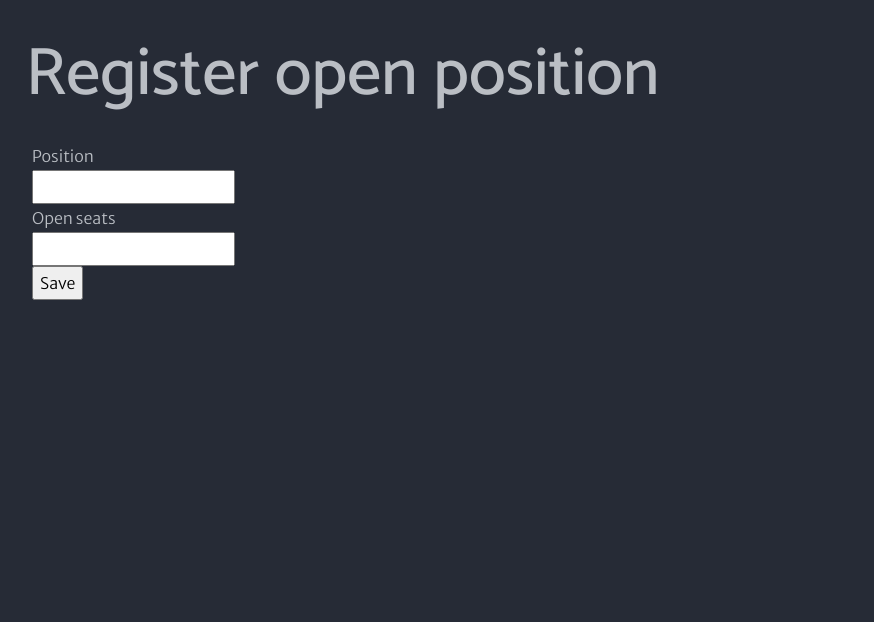
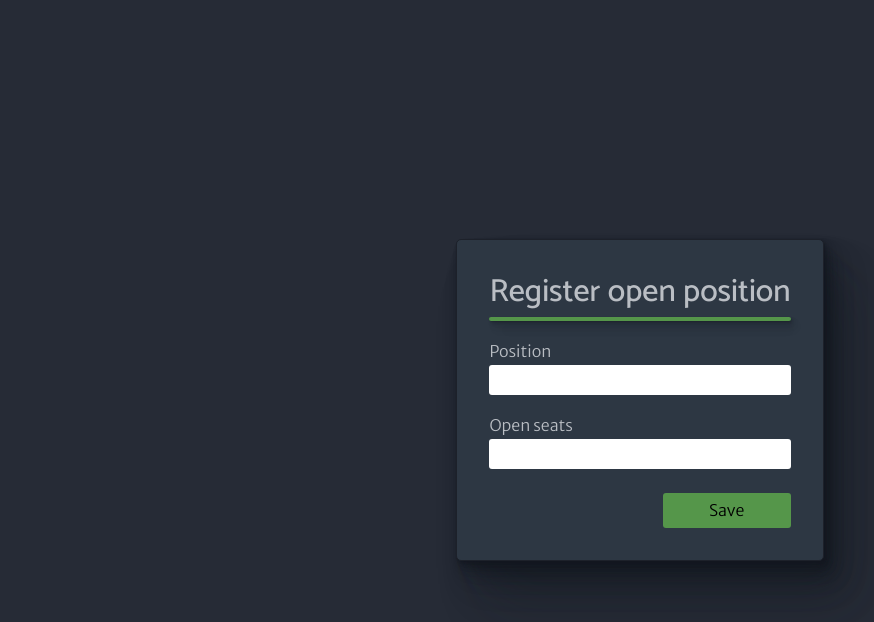
Before and after one commit to perenstrom/whalebill, a Next.js app: page /create in a window 1280 px wide. Shown: the top 622 px of the page, without its empty margins (0-874 px from the left). Built offline with nearby package versions, Linux system fonts and the light colour scheme.

Commit message:
Add styles for creating open position

```diff
--- /dev/null
+++ b/components/Button.tsx
@@ -0,0 +1,25 @@
+import styled from 'styled-components';
+
+export const Button = styled.button`
+  display: block;
+  font-family: inherit;
+  font-size: 100%;
+  line-height: 1.15;
+  margin: 0;
+  padding: 0.5rem 1rem;
+  overflow: visible;
+  text-transform: none;
+  border: 0;
+  border-radius: 3px;
+  background: var(--color-accent-green);
+  min-width: 8rem;
+
+  &:hover {
+    background: var(--color-accent-green-dark);
+  }
+
+  &:focus {
+    outline: 2px solid var(--color-accent-green-light);
+    outline-offset: 2px;
+  }
+`;
--- /dev/null
+++ b/components/Divider.tsx
@@ -0,0 +1,10 @@
+import styled from 'styled-components';
+
+export const Divider = styled.hr`
+  height: 4px;
+  background: var(--color-accent-green);
+  border: 0;
+  border-radius: 2px;
+
+  box-shadow: var(--shadow-elevation-high);
+`;
--- a/components/TextInput.tsx
+++ b/components/TextInput.tsx
@@ -2,6 +2,17 @@ import styled from 'styled-components';
 
 const Label = styled.label`
   display: block;
+`;
+
+const Input = styled.input`
+  width: 100%;
+  border: 0;
+  border-radius: 3px;
+
+  &:focus {
+    outline: 2px solid var(--color-accent-green-light);
+    outline-offset: 2px;
+  }
 `;
 
 export const TextInput: React.FC<{ id: string; label: string }> = ({
@@ -11,7 +22,7 @@ export const TextInput: React.FC<{ id: string; label: string }> = ({
   return (
     <>
       <Label htmlFor={id}>{label}</Label>
-      <input id={id} name={id} type="text" />
+      <Input id={id} name={id} type="text" />
     </>
   );
 };
--- a/pages/_app.tsx
+++ b/pages/_app.tsx
@@ -60,6 +60,29 @@ const GlobalStyle = createGlobalStyle`
     --color-accent-red: hsla(355, 50%, 53%, 1);
     --color-accent-yellow: hsla(29, 80%, 57%, 1);
 
+    --shadow-color: 219deg 24% 10%;
+    --shadow-elevation-low:
+      0.3px 0.5px 0.6px hsl(var(--shadow-color) / 0.4),
+      0.5px 0.8px 1px -1.6px hsl(var(--shadow-color) / 0.34),
+      1.3px 1.9px 2.3px -3.2px hsl(var(--shadow-color) / 0.29);
+    --shadow-elevation-medium:
+      0.3px 0.5px 0.6px hsl(var(--shadow-color) / 0.34),
+      0.8px 1.1px 1.4px -0.8px hsl(var(--shadow-color) / 0.31),
+      1.6px 2.2px 2.8px -1.6px hsl(var(--shadow-color) / 0.28),
+      3.3px 4.7px 5.9px -2.4px hsl(var(--shadow-color) / 0.25),
+      6.6px 9.4px 11.7px -3.2px hsl(var(--shadow-color) / 0.22);
+    --shadow-elevation-high:
+      0.3px 0.5px 0.6px hsl(var(--shadow-color) / 0.31),
+      1.2px 1.7px 2.1px -0.4px hsl(var(--shadow-color) / 0.3),
+      2.2px 3.1px 3.9px -0.7px hsl(var(--shadow-color) / 0.29),
+      3.4px 4.8px 6px -1.1px hsl(var(--shadow-color) / 0.27),
+      5.2px 7.4px 9.2px -1.4px hsl(var(--shadow-color) / 0.26),
+      7.8px 11.1px 13.8px -1.8px hsl(var(--shadow-color) / 0.25),
+      11.5px 16.4px 20.4px -2.1px hsl(var(--shadow-color) / 0.23),
+      16.6px 23.6px 29.4px -2.5px hsl(var(--shadow-color) / 0.22),
+      23.2px 33px 41.1px -2.8px hsl(var(--shadow-color) / 0.2),
+      31.7px 45.1px 56.2px -3.2px hsl(var(--shadow-color) / 0.19);
+
     font-family: 'Merriweather Sans', sans-serif;
     font-weight: 300;
     line-height: 1.75;
@@ -68,13 +91,13 @@ const GlobalStyle = createGlobalStyle`
   }
 
   h1, h2, h3, h4, h5, h6 {
-    margin: 3rem 0 1.38rem -0.4rem;
+    margin: 3rem 0 1.38rem 0;
     font-family: 'Catamaran', serif;
     font-weight: 500;
     line-height: 1.3;
 
     @media (max-width: 768px) {
-      margin: 1rem 0 1.38rem -0.4rem;
+      margin: 1rem 0 1.38rem 0;
     }
   }
 
--- a/pages/create.tsx
+++ b/pages/create.tsx
@@ -1,3 +1,5 @@
+import { Button } from 'components/Button';
+import { Divider } from 'components/Divider';
 import { TextInput } from 'components/TextInput';
 import { NextPage } from 'next';
 import { useRouter } from 'next/router';
@@ -6,11 +8,36 @@ import styled from 'styled-components';
 import { UncreatedPosition } from 'types/types';
 
 const Wrapper = styled.div`
-  padding: 2rem;
+  display: flex;
+  height: 100%;
+  width: 100%;
+  align-items: center;
+  justify-content: center;
 `;
 
-const SubmitButton = styled.button`
-  display: block;
+const Card = styled.div`
+  max-width: 30rem;
+  padding: 2rem;
+  border-radius: 5px;
+
+  background: var(--color-gray-3);
+  border: 1px solid var(--color-gray-1);
+  box-shadow: var(--shadow-elevation-high);
+`;
+
+const Heading = styled.h1`
+  font-size: 2rem;
+  margin-bottom: 0.2rem;
+`;
+
+const InputWrapper = styled.div`
+  margin-top: 1rem;
+`;
+
+const ButtonWrapper = styled.div`
+  display: flex;
+  justify-content: flex-end;
+  margin-top: 1.5rem;
 `;
 
 const IndexPage: NextPage<{}> = () => {
@@ -35,12 +62,21 @@ const IndexPage: NextPage<{}> = () => {
 
   return (
     <Wrapper>
-      <h1>Register open position</h1>
-      <form method="post" onSubmit={onSubmit}>
-        <TextInput id="name" label="Position" />
-        <TextInput id="openSeats" label="Open seats" />
-        <SubmitButton type="submit">Save</SubmitButton>
-      </form>
+      <Card>
+        <Heading>Register open position</Heading>
+        <Divider />
+        <form method="post" onSubmit={onSubmit}>
+          <InputWrapper>
+            <TextInput id="name" label="Position" />
+          </InputWrapper>
+          <InputWrapper>
+            <TextInput id="openSeats" label="Open seats" />
+          </InputWrapper>
+          <ButtonWrapper>
+            <Button type="submit">Save</Button>
+          </ButtonWrapper>
+        </form>
+      </Card>
     </Wrapper>
   );
 };
```
